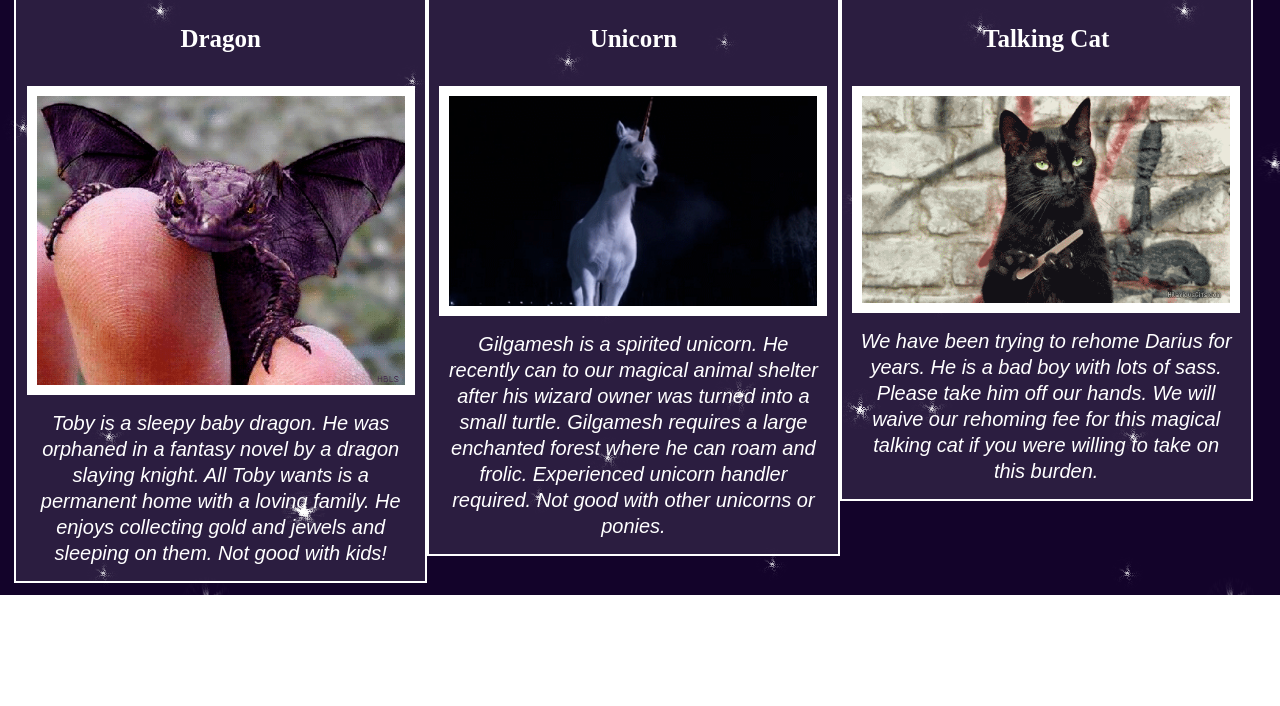
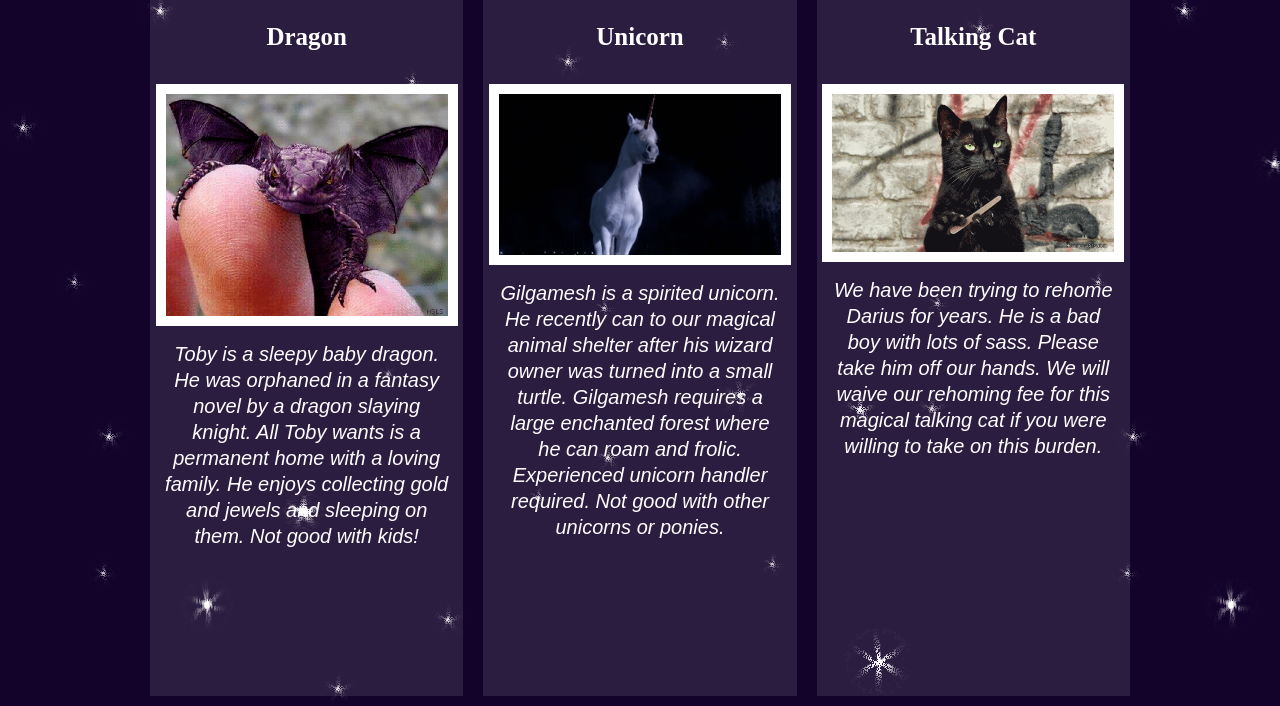
Before and after one commit to ryanmcalpin-epicodus/magical-animals, a plain HTML site: page index.html in a window 1280 px wide. Shown: the part 532-1238 px from the top of the page. Before the commit the page ends 1127 px from the top, so only its background shows below. Drawn offline with Linux system fonts and the light colour scheme; a web font is replaced by a local one.

Commit message:
further styling tweaks

```diff
--- a/css/styles.css
+++ b/css/styles.css
@@ -19,16 +19,25 @@ h3 {
 h4 {
   font-size: 25px;
 }
+a {
+  color: inherit;
+  text-decoration: none;
+}
 .profiles {
-  display: inline-block;
+  display: block;
+  margin-left: auto;
+  margin-right: auto;
   text-align: center;
-  margin-left: .5%
+  width: 1000px;
+
 }
 .column {
   float: left;
-  width: 32.5%;
+  height: 800px;
+  margin: 1%;
+  width: 31.33333333%;
   margin-top: 70px;
-  border: 2px solid white;
+  /*border: 2px solid white;*/
   background-color: rgba(255, 255, 255, .1);
 }
 img {
@@ -51,10 +60,13 @@ img {
 
 @media screen and (max-width: 1000px){
   .column {
-    float: none;;
+    float: none;
     width: 100%;
+    height: auto;
   }
   .column p{
     margin: 30px;
   }
+  .profiles {
+    width: auto;
 }
--- a/index.html
+++ b/index.html
@@ -11,19 +11,19 @@
     <div class ="profiles">
       <div class="column">
         <h3>Toby</h3>
-        <h4>Dragon</h4>
+        <h4> <a href="https://en.wikipedia.org/wiki/Dragon">Dragon</a></h4>
         <img src="img/dragon.gif" alt="dragon pic">
         <p>Toby is a sleepy baby dragon. He was orphaned in a fantasy novel by a dragon slaying knight. All Toby wants is a permanent home with a loving family. He enjoys collecting gold and jewels and sleeping on them. Not good with kids!</p>
       </div>
       <div class="column">
         <h3>Gilgamesh</h3>
-        <h4>Unicorn</h4>
+        <h4><a href="https://en.wikipedia.org/wiki/Unicorn">Unicorn</a></h4>
         <img src="img/unicorn.gif" alt="unicorn pic">
         <p>Gilgamesh is a spirited unicorn. He recently can to our magical animal shelter after his wizard owner was turned into a small turtle. Gilgamesh requires a large enchanted forest where he can roam and frolic. Experienced unicorn handler required. Not good with other unicorns or ponies.</p>
       </div>
       <div class="column">
         <h3>Darius</h3>
-        <h4>Talking Cat</h4>
+        <h4><a href="https://en.wikipedia.org/wiki/A_Talking_Cat!%3F!">Talking Cat</a></h4>
         <img src="img/cat.gif" alt="cat pic">
         <p>We have been trying to rehome Darius for years. He is a bad boy with lots of sass. Please take him off our hands. We will waive our rehoming fee for this magical talking cat if you were willing to take on this burden.</p>
       </div>
```
